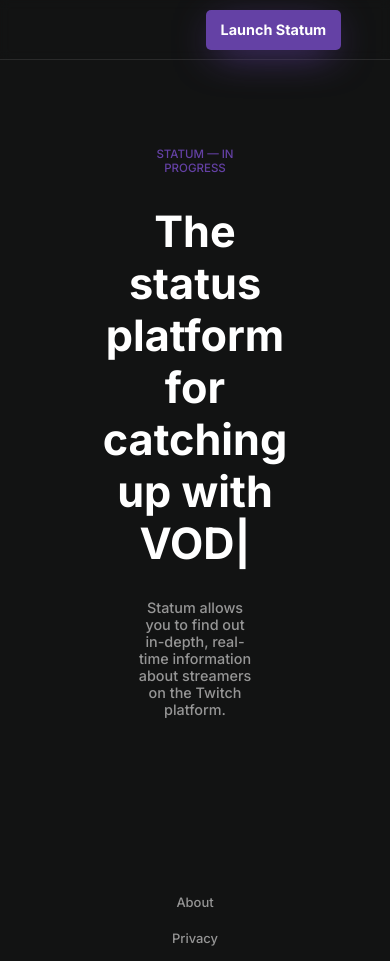
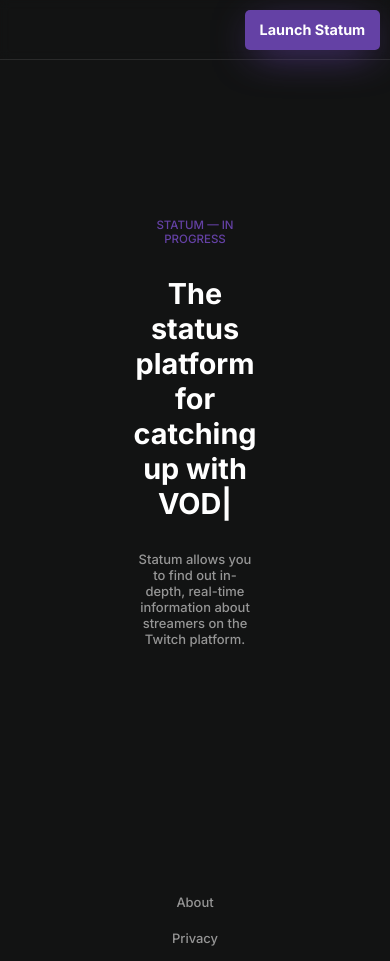
Before and after one commit to k9mil/statum, a Flask app: page / in a window 390 px wide. Run offline with Flask 2, Linux system fonts and the light colour scheme.

Commit message:
fix: homepage responsiveness

```diff
--- a/statum/static/style.css
+++ b/statum/static/style.css
@@ -44,7 +44,7 @@ body {
     z-index: 2;
     width: 100vw;
     height: 60px;
-    padding: 0 12.5%;
+    padding: 0 2.5%;
 }
 
 .header-area .button-area {
@@ -139,11 +139,11 @@ body {
     }
 
     .top-area .top-header h2 {
-        font-size: 3rem;
+        font-size: 2rem;
     }
 
     .top-area .top-header h3 {
-        font-size: 1rem;
+        font-size: 0.9rem;
     }
 }
 
```
